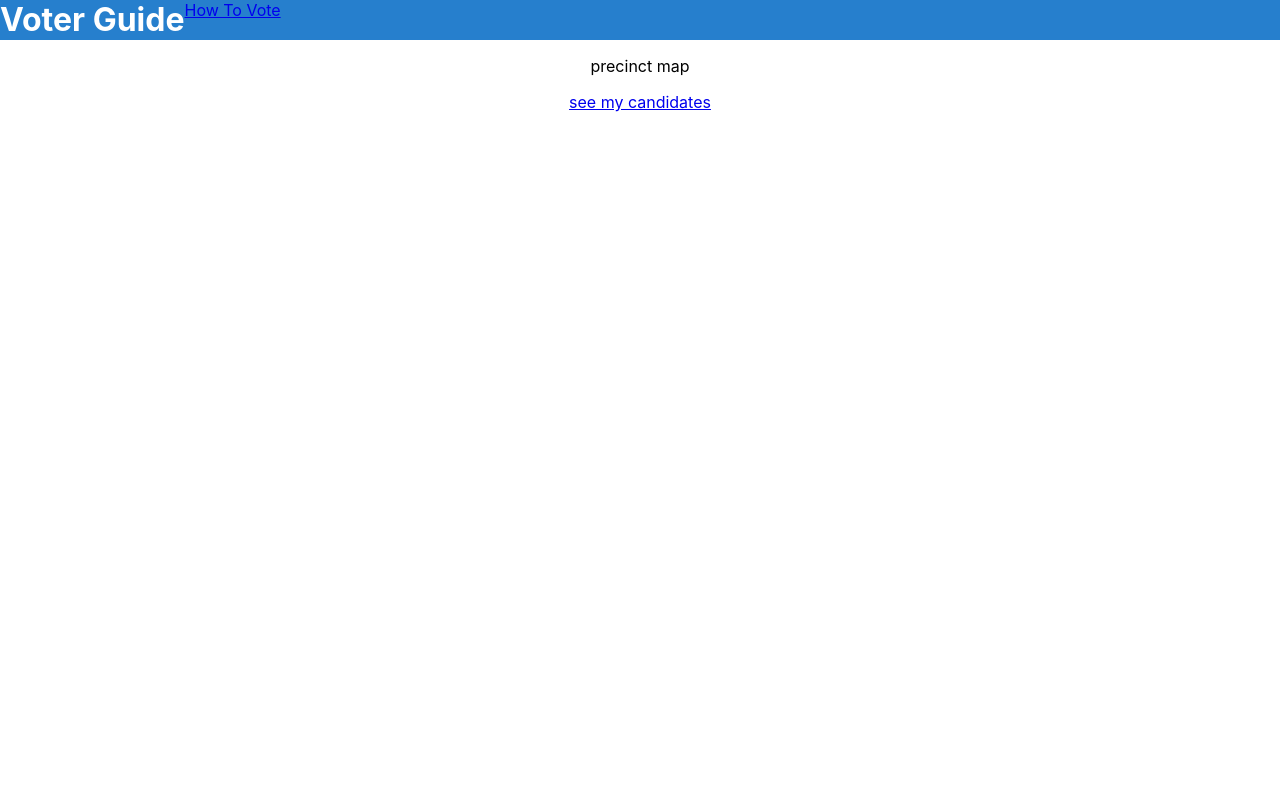
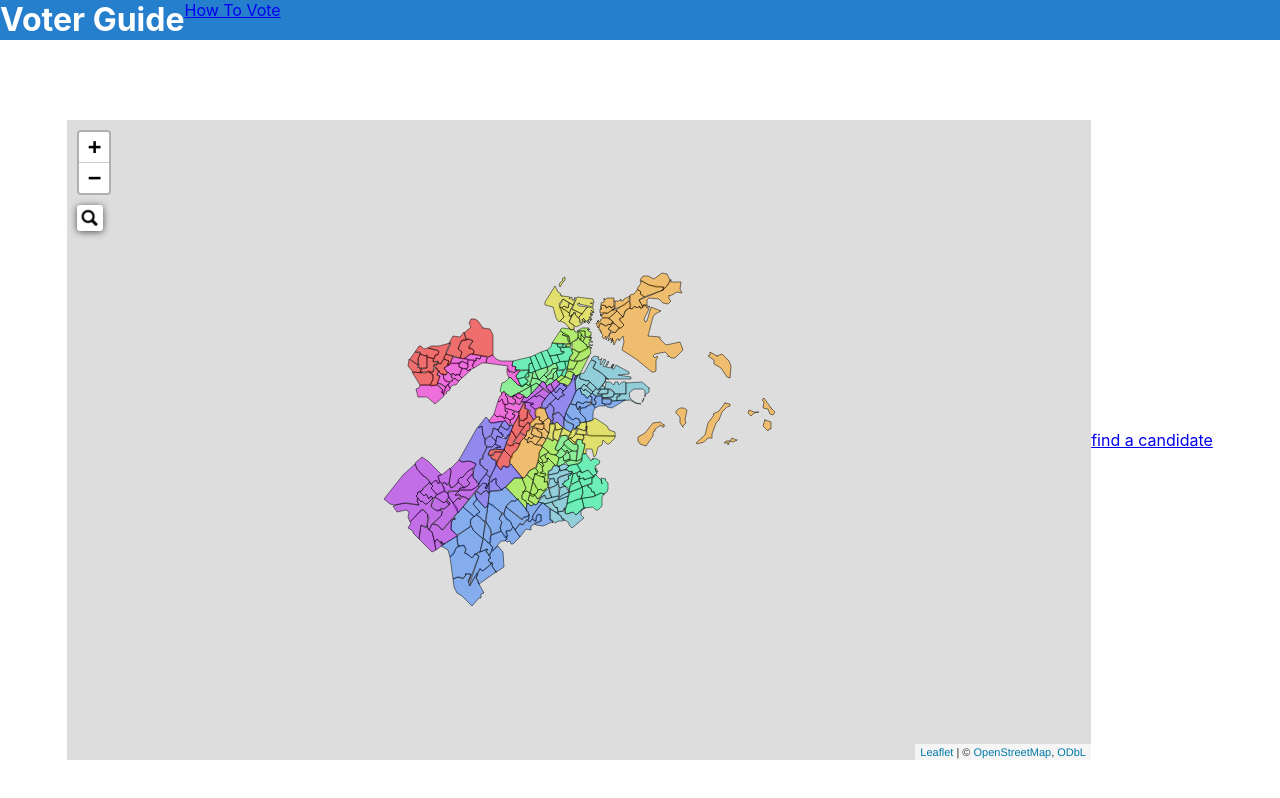
Before and after one commit to CivicTechHackathon2024/voter-guide-fe, a React (Create React App) app: page /map in a window 1280 px wide. Shown: the top 798 px of the page. Built offline with nearby package versions, Linux system fonts and the light colour scheme.

Commit message:
chore: integrated maps

```diff
--- a/src/components/PrecinctMap/PrecinctMap.css
+++ b/src/components/PrecinctMap/PrecinctMap.css
@@ -0,0 +1,12 @@
+.iframe-container {
+    display: flex;
+    justify-content: center;
+    align-items: center;
+    height: 100vh;
+  }
+
+  iframe {
+    width: 80%;
+    height: 80%;
+    border: none;
+  }
--- a/src/components/PrecinctMap/PrecinctMap.js
+++ b/src/components/PrecinctMap/PrecinctMap.js
@@ -3,10 +3,10 @@ import '../PrecinctMap/PrecinctMap.css'
 import {Link } from 'react-router-dom'
 function PrecinctMap() {
   return (
-    <div>
-      <p>precinct map</p>
+    <div className="iframe-container">
+      <iframe src="/create_map.html" title="learn more" ></iframe>
       <Link to='/learn_more'>
-      <p>see my candidates</p>
+      <p>find a candidate</p>
       </Link>
 
     </div>
```
Also changed, not shown: public/create_map.html (renamed from create_map.html), 1 other file (tests, documents, lock files or other folders).
